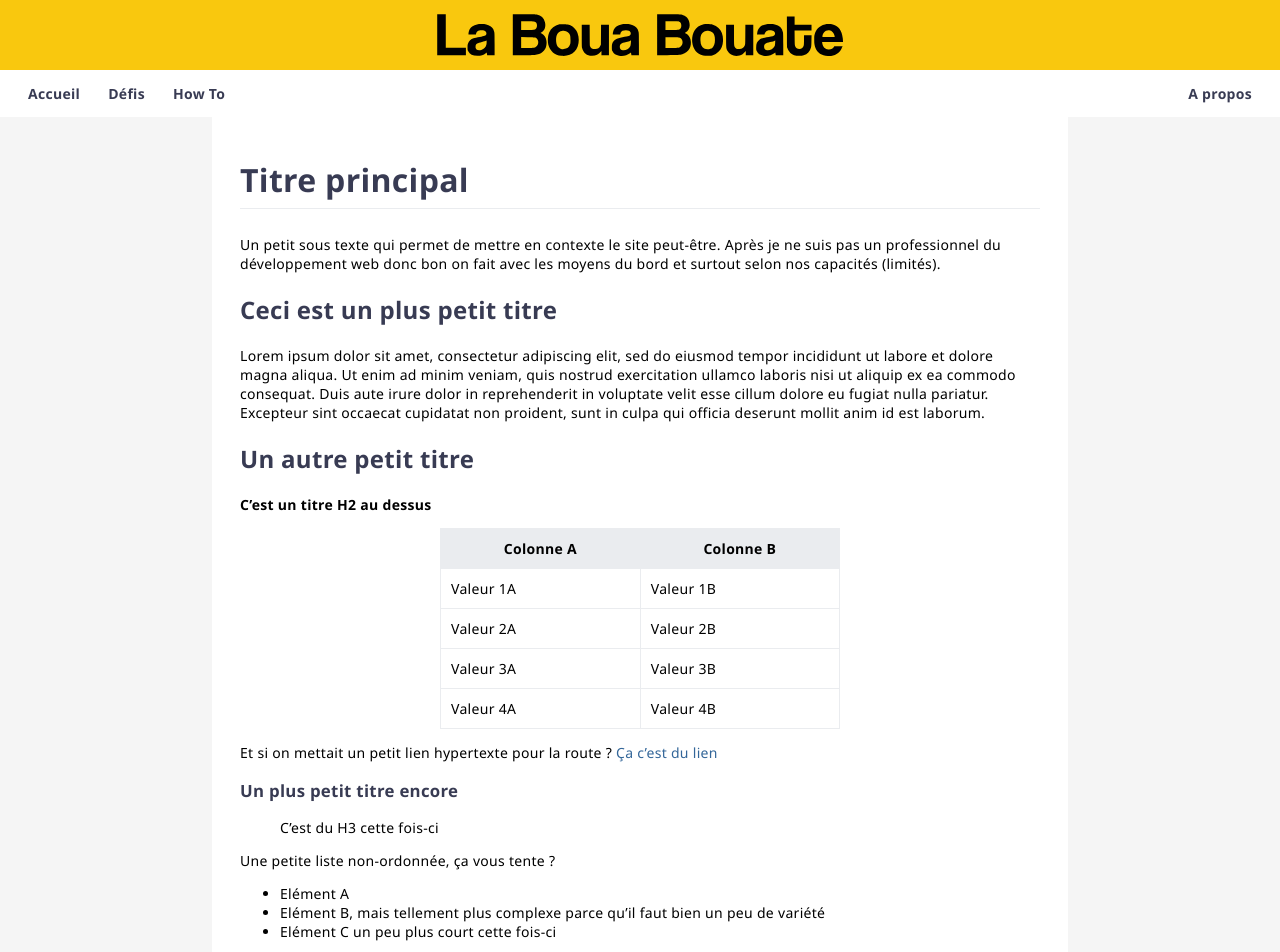
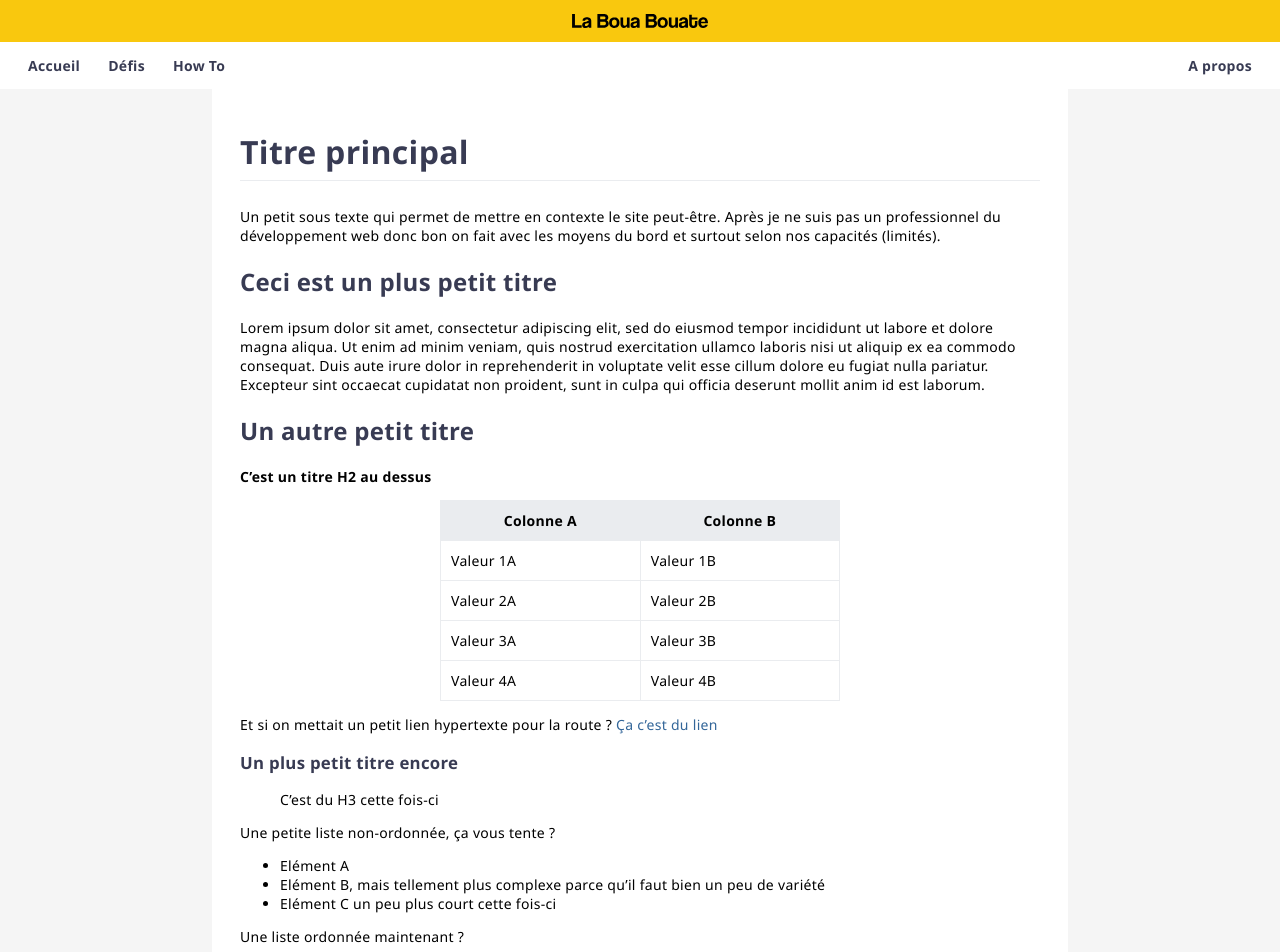
Before and after one commit to leobouard/leobouard.github.io, a Jekyll site: the page built from index.md, in a window 1280 px wide. Shown: the top 952 px of the page. Built offline with Jekyll 4.4.1, drawn with Linux system fonts in a browser that asks for light colours; our own code applies the rules of GitHub Pages for plain Markdown files.

Commit message:
Update style.scss

```diff
--- a/assets/css/style.scss
+++ b/assets/css/style.scss
@@ -40,7 +40,7 @@ header {
 }
 
 .inlineLogo {
-    height: 3em;
+    height: 1em;
 }
 
     /* --- NAVIGATION BAR --- */
```
